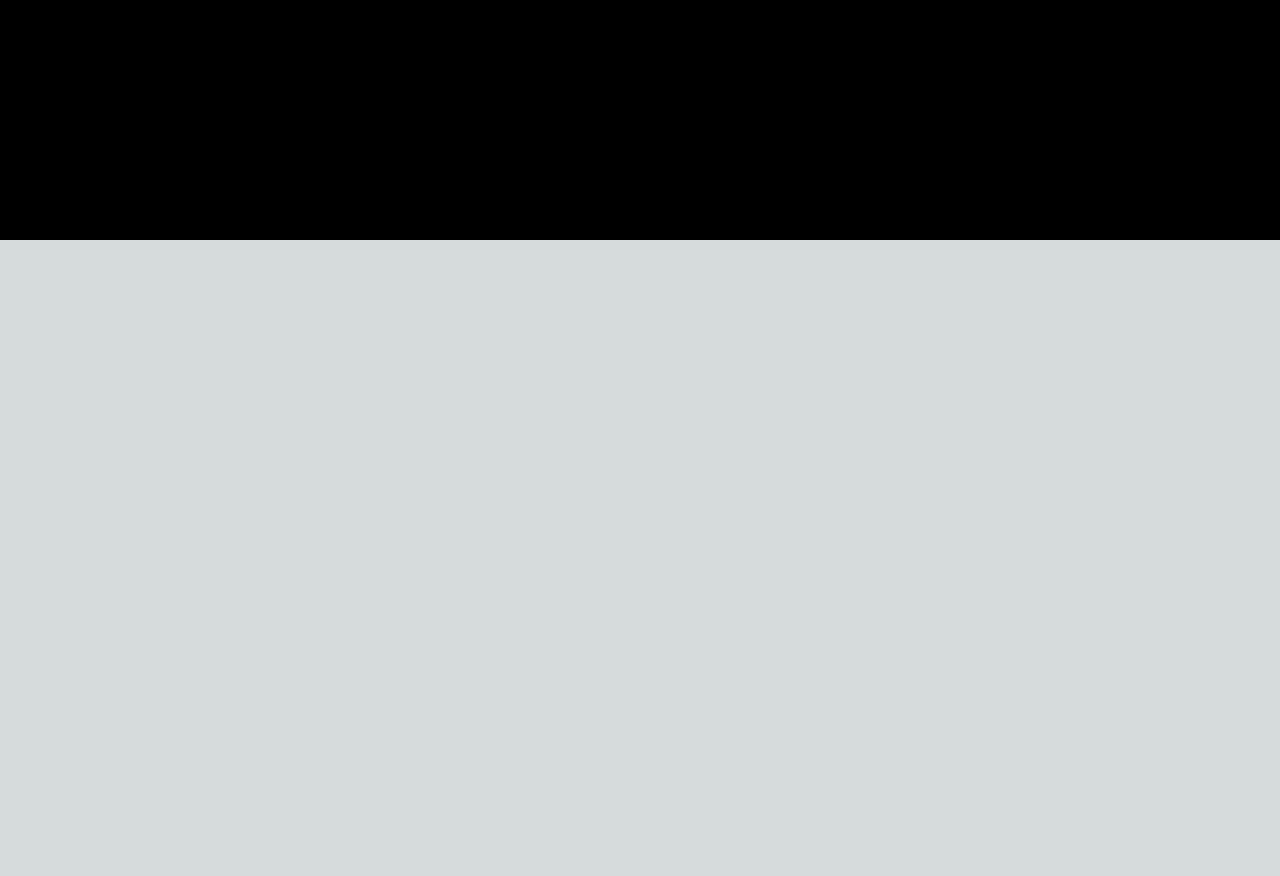
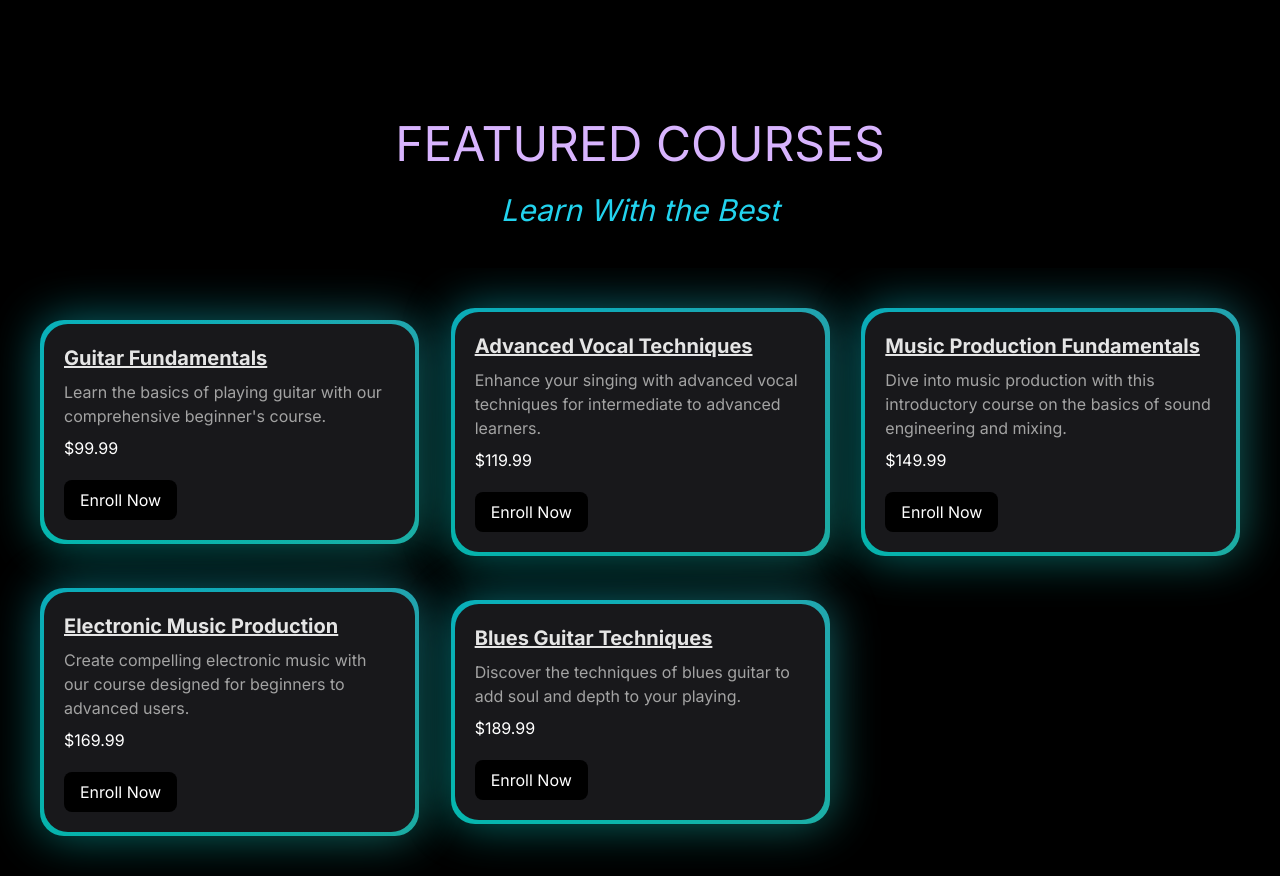
Before and after one commit to Atrika10/MusicWebsite, a Next.js app: page / in a window 1280 px wide. Shown: the part 560-1436 px from the top of the page. Before the commit the page ends 800 px from the top, so only its background shows below. Built offline with nearby package versions, Linux system fonts and the light colour scheme.

Commit message:
Add FeaturedCardSection component to Homepage UI

```diff
--- a/src/app/page.tsx
+++ b/src/app/page.tsx
@@ -1,3 +1,4 @@
+import FeaturedCardSection from "@/components/FeaturedCardSection";
 import HeroSection from "@/components/HeroSection";
 
 export default function Home() {
@@ -5,6 +6,7 @@
     <>
     <main className="min-h-screen bg-black antialiased">
       <HeroSection/>
+      <FeaturedCardSection/>
     </main>
     </>
   );
--- /dev/null
+++ b/src/components/FeaturedCardSection.tsx
@@ -0,0 +1,54 @@
+"use client"
+import React from 'react'
+import data from '@/data/music-courses.json'
+import { BackgroundGradient } from './ui/background-gradient'
+
+interface Course{
+        id: number,
+        title: string,
+        slug: string,
+        description: string,
+        price: number,
+        instructor: string,
+        isFeatured: boolean,
+        // image: "/courses/guitar.jpg"
+}
+export default function FeaturedCardSection() {
+  const featuredCourses = data.courses.filter((course :Course) => course.isFeatured)
+
+  return (
+    <div className=' mt-10 text-white flex justify-center items-center flex-col'>
+     <div className='flex flex-col gap-6 mb-10 justify-center items-center '>
+        <p className='text-purple-300 text-5xl'>FEATURED COURSES</p>
+        <p className='text-cyan-400  text-3xl italic'>Learn With the Best</p>
+     </div>
+
+     <div className=' overflow-hidden p-10 grid grid-cols-1 sm:grid-cols-2 lg:grid-cols-3 justify-center items-center gap-8'>
+        {/* here each course will be displayed */}
+        {featuredCourses.map((course:Course)=>(
+          <div key={course.id} className="flex justify-center">
+            <BackgroundGradient>
+              <div className='bg-zinc-900 rounded-3xl flex flex-col justify-center items-start p-5'>
+              <p className='underline text-neutral-200 text-xl font-bold'>
+                {course.title}
+              </p>
+              <p className='pt-2 text-neutral-400'>
+                {course.description}
+              </p>
+              <p className='pt-2'>
+                ${course.price}
+                </p>
+                <button className='border-0 rounded-lg px-4 py-2 mt-5  bg-black'>
+                  Enroll Now
+                </button>
+              </div>
+            </BackgroundGradient>
+
+          </div>
+        ))}
+
+
+     </div>
+    </div>
+  )
+}
--- /dev/null
+++ b/src/components/ui/background-gradient.tsx
@@ -0,0 +1,72 @@
+import { cn } from "@/lib/utils";
+import React from "react";
+import { motion } from "framer-motion";
+
+export const BackgroundGradient = ({
+  children,
+  className,
+  containerClassName,
+  animate = true,
+}: {
+  children?: React.ReactNode;
+  className?: string;
+  containerClassName?: string;
+  animate?: boolean;
+}) => {
+  const variants = {
+    initial: {
+      backgroundPosition: "0 50%",
+    },
+    animate: {
+      backgroundPosition: ["0, 50%", "100% 50%", "0 50%"],
+    },
+  };
+  return (
+    <div className={cn("relative p-[4px] group", containerClassName)}>
+      <motion.div
+        variants={animate ? variants : undefined}
+        initial={animate ? "initial" : undefined}
+        animate={animate ? "animate" : undefined}
+        transition={
+          animate
+            ? {
+                duration: 5,
+                repeat: Infinity,
+                repeatType: "reverse",
+              }
+            : undefined
+        }
+        style={{
+          backgroundSize: animate ? "400% 400%" : undefined,
+        }}
+        className={cn(
+          "absolute inset-0 rounded-3xl z-[1] opacity-60 group-hover:opacity-100 blur-xl  transition duration-500 will-change-transform",
+          " bg-[radial-gradient(circle_farthest-side_at_0_100%,#00ccb1,transparent),radial-gradient(circle_farthest-side_at_100%_0,#7b61ff,transparent),radial-gradient(circle_farthest-side_at_100%_100%,#ffc414,transparent),radial-gradient(circle_farthest-side_at_0_0,#1ca0fb,#141316)]"
+        )}
+      />
+      <motion.div
+        variants={animate ? variants : undefined}
+        initial={animate ? "initial" : undefined}
+        animate={animate ? "animate" : undefined}
+        transition={
+          animate
+            ? {
+                duration: 5,
+                repeat: Infinity,
+                repeatType: "reverse",
+              }
+            : undefined
+        }
+        style={{
+          backgroundSize: animate ? "400% 400%" : undefined,
+        }}
+        className={cn(
+          "absolute inset-0 rounded-3xl z-[1] will-change-transform",
+          "bg-[radial-gradient(circle_farthest-side_at_0_100%,#00ccb1,transparent),radial-gradient(circle_farthest-side_at_100%_0,#7b61ff,transparent),radial-gradient(circle_farthest-side_at_100%_100%,#ffc414,transparent),radial-gradient(circle_farthest-side_at_0_0,#1ca0fb,#141316)]"
+        )}
+      />
+
+      <div className={cn("relative z-10", className)}>{children}</div>
+    </div>
+  );
+};
--- /dev/null
+++ b/src/data/music-courses.json
@@ -0,0 +1,104 @@
+{
+    "courses": [
+      {
+        "id": 1,
+        "title": "Guitar Fundamentals",
+        "slug": "guitar-fundamentals",
+        "description": "Learn the basics of playing guitar with our comprehensive beginner's course.",
+        "price": 99.99,
+        "instructor": "John Doe",
+        "isFeatured": true,
+        "image": "/courses/guitar.jpg"
+      },
+      {
+        "id": 2,
+        "title": "Piano for Beginners",
+        "slug": "piano-for-beginners",
+        "description": "Start your musical journey with foundational piano skills taught by expert instructors.",
+        "price": 109.99,
+        "instructor": "Jane Smith",
+        "isFeatured": false,
+        "image": "/courses/piano.jpg"
+      },
+      {
+        "id": 3,
+        "title": "Advanced Vocal Techniques",
+        "slug": "advanced-vocal-techniques",
+        "description": "Enhance your singing with advanced vocal techniques for intermediate to advanced learners.",
+        "price": 119.99,
+        "instructor": "Emily Johnson",
+        "isFeatured": true,
+        "image": "/courses/vocalist.jpg"
+      },
+      {
+        "id": 4,
+        "title": "Drumming Mastery",
+        "slug": "drumming-mastery",
+        "description": "Master the drums with our comprehensive course covering all skill levels.",
+        "price": 129.99,
+        "instructor": "Mike Brown",
+        "isFeatured": false,
+        "image": "/courses/drumming.jpg"
+      },
+      {
+        "id": 5,
+        "title": "Jazz Improvisation",
+        "slug": "jazz-improvisation",
+        "description": "Learn the art of jazz improvisation with this course designed for all levels.",
+        "price": 139.99,
+        "instructor": "Chris Davis",
+        "isFeatured": false,
+        "image": "/courses/jazz.jpg"
+      },
+      {
+        "id": 6,
+        "title": "Music Production Fundamentals",
+        "slug": "music-production-fundamentals",
+        "description": "Dive into music production with this introductory course on the basics of sound engineering and mixing.",
+        "price": 149.99,
+        "instructor": "Alex Wilson",
+        "isFeatured": true,
+        "image": "/courses/music-prod.jpg"
+      },
+      {
+        "id": 7,
+        "title": "Songwriting Essentials",
+        "slug": "songwriting-essentials",
+        "description": "Learn the essentials of songwriting to express your musical creativity.",
+        "price": 159.99,
+        "instructor": "Samantha Miller",
+        "isFeatured": false,
+        "image": "/courses/song-writing.jpg"
+      },
+      {
+        "id": 8,
+        "title": "Electronic Music Production",
+        "slug": "electronic-music-production",
+        "description": "Create compelling electronic music with our course designed for beginners to advanced users.",
+        "price": 169.99,
+        "instructor": "Luke Harris",
+        "isFeatured": true,
+        "image": "/courses/music-prod.jpg"
+      },
+      {
+        "id": 9,
+        "title": "Classical Music History",
+        "slug": "classical-music-history",
+        "description": "Explore the rich history of classical music from its origins to the present day.",
+        "price": 179.99,
+        "instructor": "Grace Lee",
+        "isFeatured": false,
+        "image": "/courses/classical-music.jpg"
+      },
+      {
+        "id": 10,
+        "title": "Blues Guitar Techniques",
+        "slug": "blues-guitar-techniques",
+        "description": "Discover the techniques of blues guitar to add soul and depth to your playing.",
+        "price": 189.99,
+        "instructor": "Ethan Moore",
+        "isFeatured": true,
+        "image": "/courses/blues.jpg"
+      }
+    ]
+  }
```
